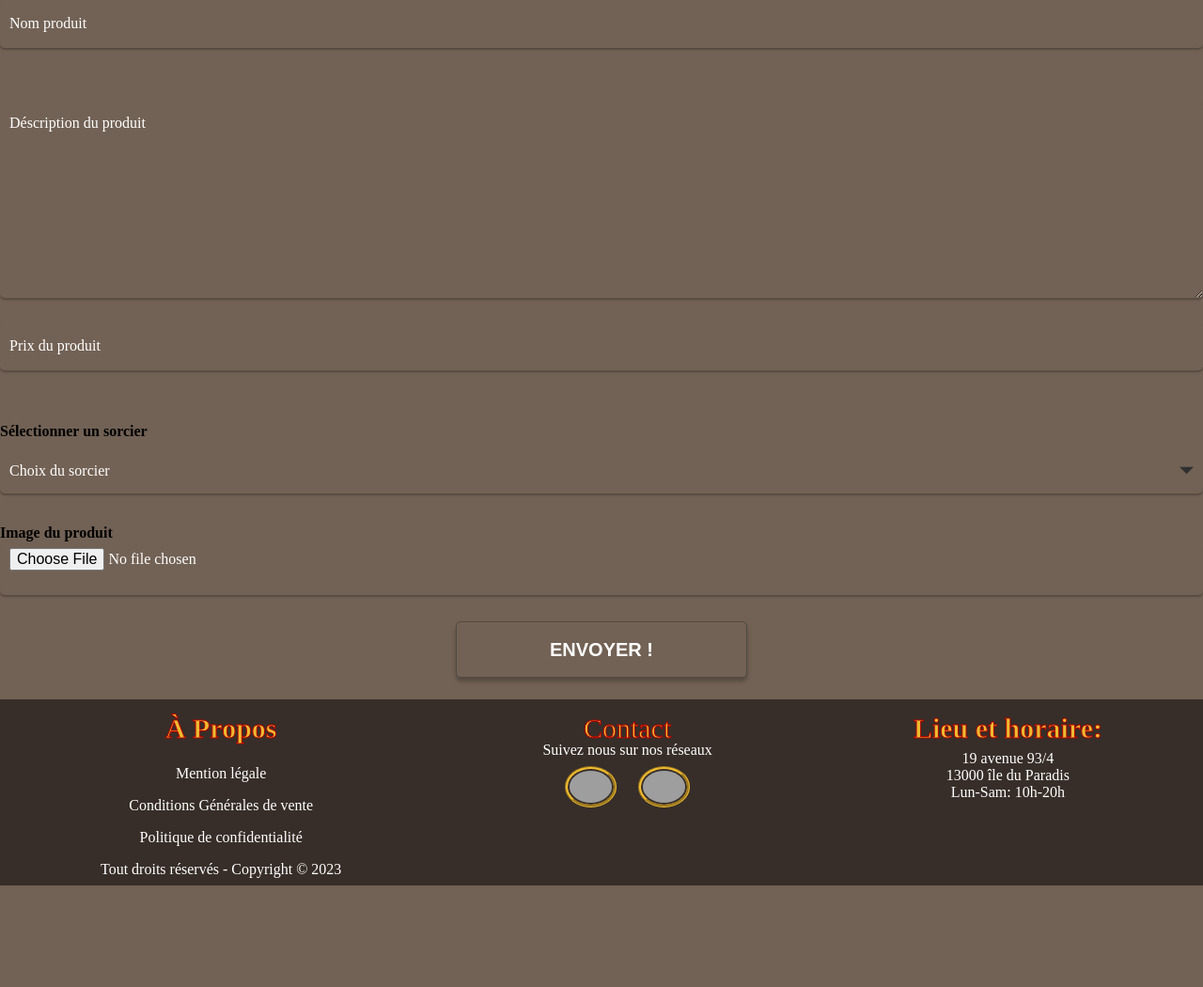
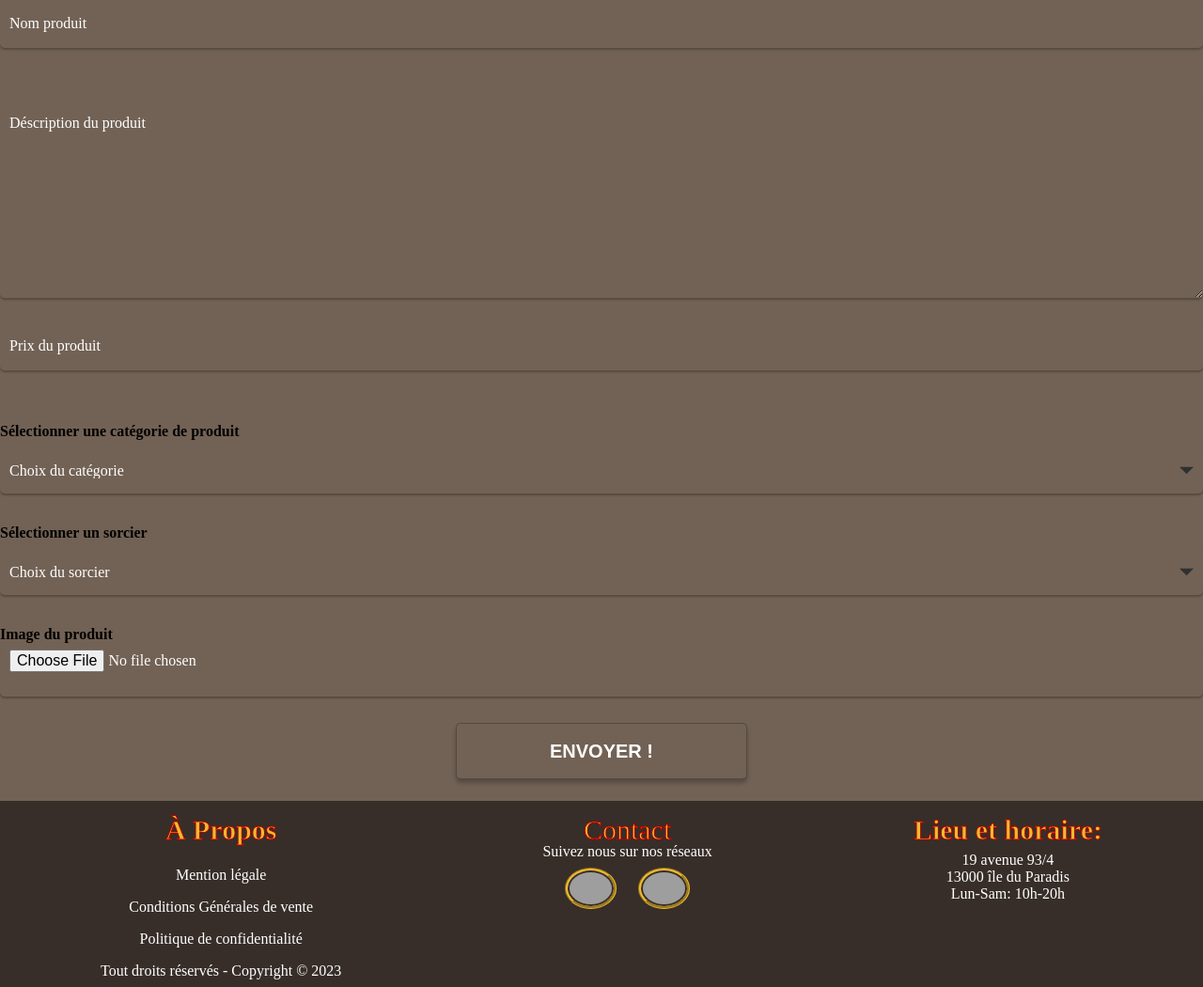
Before and after one commit to Maxime-SALINS/Projet-DrugStore, a PHP site: page /ajout_produit.php in a window 1280 px wide. Shown: the part 229-1279 px from the top of the page at 94% size. Before the commit the page ends 1171 px from the top, so only its background shows below. Run offline with PHP 8.4, Linux system fonts and the light colour scheme; tables that the repository leaves empty or names only in its code hold one stand-in row (values such as "Sample post"); grey boxes are pictures that could not be loaded.

Commit message:
Update Create element

```diff
--- a/controllers/Create_product.php
+++ b/controllers/Create_product.php
@@ -3,25 +3,26 @@
     $product = '';
     $descript = '';
     $wizard_message = '';
+    $category_message = '';
     $img = '';
     $message = '';
     $price = '';
 
     if ($_SERVER['REQUEST_METHOD'] == 'POST') {
 
-        //On gére dans un deuxième temps la récupération des infos du formulaire
+        //On gére la récupération des infos du formulaire
         $name_product = $_POST["name_product"];
         $prix = intval($_POST["prix"]);
         $img_product = $_FILES['image_product']['name'];
         $descript_product = $_POST['product_description'];
-        $id_wizard = intval($_POST["wizard_id"]);
-        $id_order = 1;
+        $id_wizard = intval($_POST["wizard"]);
+        $id_category = intval($_POST["category"]);
 
         //Script: Envoie vers la base de données
-        if (empty($name_product) && empty($prix) && empty($img_product) && empty($descript_product) && empty($id_wizard)) {
-            $product = $wizard_message = $descript = $img = $price = '<span style="color:red">*Ce champ est obligatoire</span>';
+        if (empty($name_product) && empty($prix) && empty($img_product) && empty($descript_product) && empty($id_wizard) && empty($id_category)) {
+            $product = $wizard_message = $category_message = $descript = $img = $price = '<span style="color:red">*Ce champ est obligatoire</span>';
             $message = "<span style='color:red'>Vous n'avez pas remplie tout les champs !</span>";
-        } else if (!in_array($name_product, array_column($table, "titre"))) {
+        } else if (!in_array($name_product, array_column($table_product, "produc_name"))) {
 
             //On gére en premier l'upload des images
             //Image produit :
@@ -48,12 +49,12 @@
                     $image_product,
                     $descript_product,
                     $prix,
-                    $id_wizard,
-                    $id_order,
+                    $id_category,
+                    $id_wizard
                 ];
 
                 // On utilise les requêtes préparées et des marqueurs nommés
-                $reqprepare = $bdd->prepare("INSERT INTO product(`product_name`,`product_image`, `product_description`,`price`,`wizard_id_wizard`,`order_id`) VALUES (?,?,?,?,?,?)");
+                $reqprepare = $bdd->prepare("INSERT INTO product(`product_name`,`product_image`, `description`,`price`,`category_id`,`user_id`) VALUES (?,?,?,?,?,?)");
                 // On execute la requête
                 $reqprepare->execute($newdonnees);
             } else {
--- /dev/null
+++ b/views/components/select_category.php
@@ -0,0 +1,5 @@
+<?php
+
+function selectCategory($category){
+    echo '<option value="'.$category['id'].'">'.$category['type_category'].'</option>';
+}
--- a/views/pages/ajout_produit.php
+++ b/views/pages/ajout_produit.php
@@ -3,12 +3,31 @@ $title = "Page | Ajout produit";
 require_once '../../views/components/header.php';
 require_once '../../utilities/db.php';
 
-$reponse = $bdd->query('SELECT * FROM product');
-$table = $reponse->fetchAll(PDO::FETCH_ASSOC);
+//Requête pour récupèrer les wizards
+$req_user = $bdd->query("SELECT *
+FROM role r
+INNER JOIN user u
+ON r.idrole = u.role_id
+WHERE role = 'wizard'
+");
 
-$reponse = $bdd->query('SELECT * FROM wizard');
-$table_wizard = $reponse->fetchAll(PDO::FETCH_ASSOC);
+$table_user = $req_user->fetchAll(PDO::FETCH_ASSOC);
 
+//Requête pour récupèrer les category
+$query_category = $bdd->query("SELECT *
+FROM category
+");
+
+$table_category = $query_category->fetchAll(PDO::FETCH_ASSOC);
+
+//Requête pour récupèrer les produits
+$query_product = $bdd->query("SELECT *
+FROM product
+");
+
+$table_product = $query_product->fetchAll(PDO::FETCH_ASSOC);
+
+//Appel de la logique pour rajouter un produit
 require_once '../../controllers/Create_product.php';
 
 ?>
@@ -30,13 +49,27 @@ require_once '../../controllers/Create_product.php';
                 <?php echo $price ?>
             </div>
             <div>
+                <label for="category">Sélectionner une catégorie de produit</label>
+                <select name="category" id="category">
+                    <option value="" >Choix du catégorie</option>
+                    <?php
+                        require_once '../../views/components/select_category.php';
+
+                        foreach ($table_category as $category) {
+                            echo selectCategory($category);
+                        }
+                    ?>
+                </select>
+                <?php echo $category_message?>
+            </div>
+            <div>
                 <label for="wizard">Sélectionner un sorcier</label>
-                <select name="wizard_id" id="wizard_id">
+                <select name="wizard" id="wizard">
                     <option value="" >Choix du sorcier</option>
                     <?php
                         require_once '../../views/components/select_wizard.php';
 
-                        foreach ($table_wizard as $wizard) {
+                        foreach ($table_user as $wizard) {
                             echo selectWizard($wizard);
                         }
                     ?>
@@ -48,8 +81,8 @@ require_once '../../controllers/Create_product.php';
                 <input type="file" name="image_product" id="image_product">
                 <?php echo $img ?>
             </div>
-            <div class="w-100 d-flex justify-content-center p-5">
-                <button class="buttonlivredor" type="submit">ENVOYER !</button>
+            <div>
+                <button type="submit">ENVOYER !</button>
             </div>
             <?php echo $message ?>
         </form>
```
